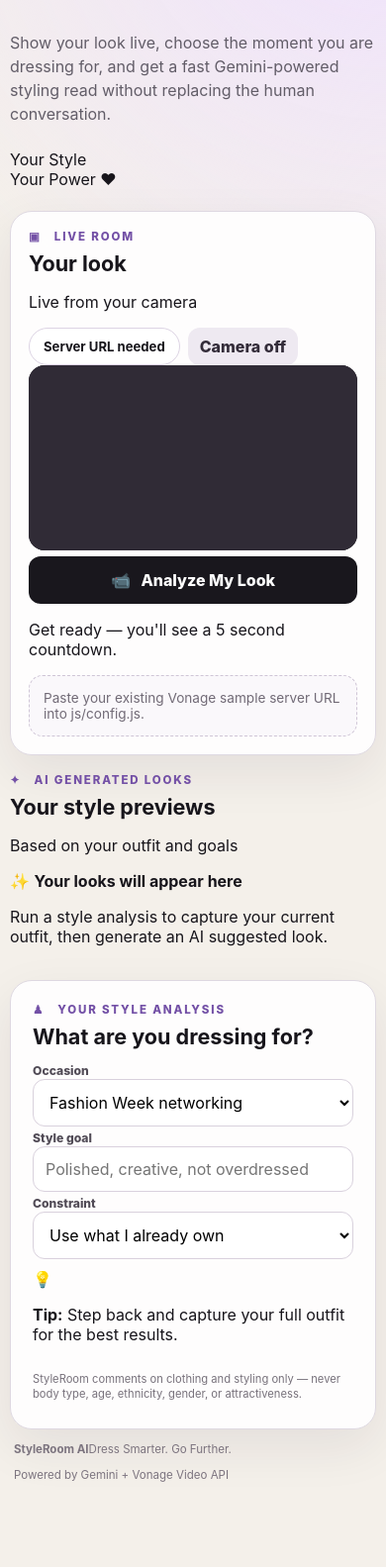
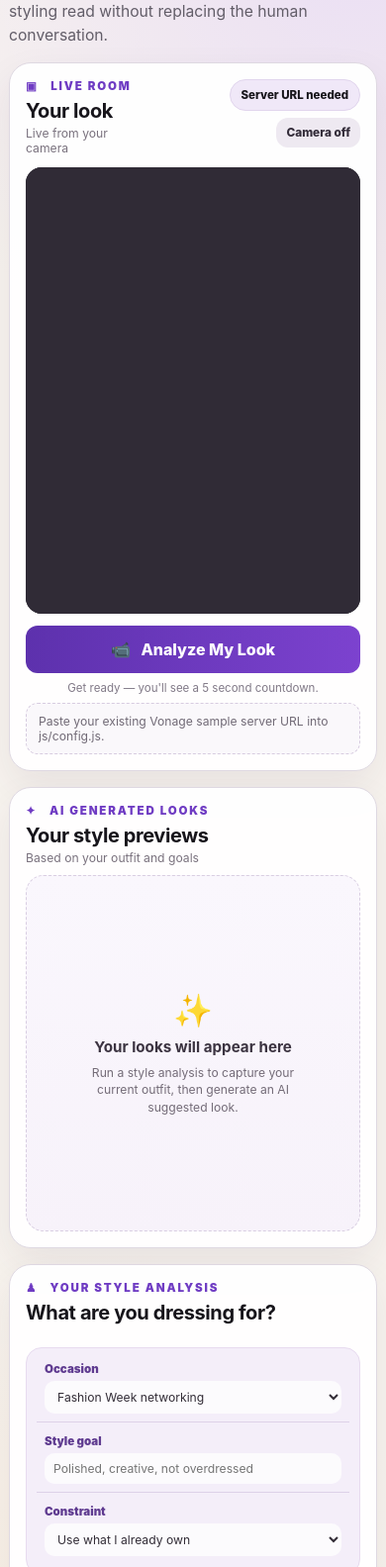
Before and after one commit to ayishagisel/fashionhack, a plain HTML site: page index.html in a window 390 px wide. Shown: the part 154-1737 px from the top of the page at 99% size. Before the commit the page ends 1669 px from the top, so only its background shows below. Drawn offline with Linux system fonts and the light colour scheme; no server answers.

Commit message:
Style portrait live view and stacked AI looks layout

```diff
--- a/css/app.css
+++ b/css/app.css
@@ -1,60 +1,188 @@
 * { box-sizing: border-box; }
-:root { font-family: Inter, ui-sans-serif, system-ui, -apple-system, BlinkMacSystemFont, "Segoe UI", sans-serif; color: #17151b; background: #f4f0ea; }
+:root {
+  font-family: Inter, ui-sans-serif, system-ui, -apple-system, BlinkMacSystemFont, "Segoe UI", sans-serif;
+  color: #17151b;
+  background: #f7f3ee;
+  --purple: #6f3cc3;
+  --purple-dark: #4d2b83;
+  --lavender: #f2eafb;
+  --lavender-2: #eadff7;
+  --border: #ded8e1;
+  --muted: #6d6672;
+  --card: rgba(255,255,255,.95);
+}
 html, body { max-width: 100%; overflow-x: hidden; }
-body { margin: 0; min-height: 100vh; background: radial-gradient(circle at top right, #efe1ff 0, transparent 32%), #f4f0ea; }
+body {
+  margin: 0;
+  min-height: 100vh;
+  background:
+    radial-gradient(circle at 92% 5%, rgba(211,184,255,.34), transparent 26%),
+    radial-gradient(circle at 2% 95%, rgba(255,229,197,.24), transparent 24%),
+    #f7f3ee;
+}
 button, input, select { font: inherit; max-width: 100%; }
-.app-shell { width: min(1440px, calc(100% - 32px)); margin: 0 auto; padding: 28px 0 18px; }
-.hero { display: flex; justify-content: space-between; gap: 24px; align-items: end; margin-bottom: 22px; min-width: 0; }
-.hero > div:first-child { min-width: 0; }
-.eyebrow, .section-kicker { letter-spacing: .16em; font-size: .72rem; font-weight: 800; margin: 0 0 7px; color: #7350a6; }
-h1 { font-size: clamp(2.7rem, 6vw, 5.5rem); line-height: .9; margin: 0; letter-spacing: -.06em; overflow-wrap: anywhere; }
-h2 { margin: 0; font-size: 1.35rem; }
-.lede { max-width: 720px; color: #625d68; font-size: 1rem; line-height: 1.5; margin: 14px 0 0; }
-.status-pill { white-space: nowrap; background: #fff; border: 1px solid #ddd4e4; border-radius: 999px; padding: 10px 14px; font-weight: 700; font-size: .82rem; flex: 0 0 auto; }
-.workspace { display: grid; grid-template-columns: minmax(0, 1.45fr) minmax(300px, .9fr); gap: 18px; align-items: start; width: 100%; }
-.video-card, .stylist-card { min-width: 0; background: rgba(255,255,255,.9); border: 1px solid #ded8e1; border-radius: 22px; box-shadow: 0 18px 50px rgba(41,31,50,.08); }
-.video-card { padding: 18px; }
-.stylist-card { padding: 22px; display: flex; flex-direction: column; gap: 10px; }
-.section-header { display: flex; align-items: center; justify-content: space-between; margin-bottom: 14px; gap: 12px; }
-.room-actions { display: flex; gap: 8px; flex: 0 0 auto; }
-#videos { position: relative; width: 100%; aspect-ratio: 16 / 9; min-height: 320px; max-height: 70vh; background: #19171d; border-radius: 16px; overflow: hidden; }
+button { -webkit-tap-highlight-color: transparent; }
+
+.app-shell { width: min(1540px, calc(100% - 28px)); margin: 0 auto; padding: 18px 0 16px; }
+.hero {
+  display: grid;
+  grid-template-columns: minmax(300px,.95fr) minmax(360px,1.25fr) minmax(180px,.5fr);
+  gap: 28px;
+  align-items: center;
+  margin-bottom: 16px;
+}
+.brand-block { min-width: 0; }
+.eyebrow, .section-kicker {
+  letter-spacing: .16em;
+  font-size: .72rem;
+  font-weight: 900;
+  margin: 0 0 6px;
+  color: var(--purple);
+}
+h1 { font-size: clamp(2.8rem, 5vw, 4.9rem); line-height: .9; margin: 0; letter-spacing: -.06em; }
+h2 { margin: 0; font-size: 1.25rem; letter-spacing: -.02em; }
+.brand-tagline { margin: 7px 0 0; color: #69616d; font-size: .9rem; }
+.lede { color: #625d68; font-size: .98rem; line-height: 1.5; margin: 0; max-width: 680px; }
+.hero-motto { justify-self: end; text-align: right; color: var(--purple); font-weight: 800; font-size: 1.08rem; line-height: 1.05; font-style: italic; transform: rotate(-3deg); }
+.hero-motto span { color: #a579dc; font-style: normal; }
+
+.workspace {
+  display: grid;
+  grid-template-columns: minmax(300px,.92fr) minmax(250px,.62fr) minmax(390px,1.18fr);
+  gap: 16px;
+  align-items: start;
+  width: 100%;
+}
+.panel {
+  min-width: 0;
+  background: var(--card);
+  border: 1px solid var(--border);
+  border-radius: 22px;
+  box-shadow: 0 16px 38px rgba(60,44,72,.08);
+}
+.video-card, .looks-card, .stylist-card { padding: 16px; }
+.panel-header { display: flex; align-items: flex-start; justify-content: space-between; gap: 12px; margin-bottom: 12px; }
+.panel-subtitle { margin: 3px 0 0; color: #7a727e; font-size: .76rem; }
+.room-actions { display: flex; gap: 7px; align-items: center; flex-wrap: wrap; justify-content: flex-end; }
+.status-pill { white-space: nowrap; background: #f0e8f8; border: 1px solid #e1d5ed; border-radius: 999px; padding: 8px 11px; font-weight: 800; font-size: .72rem; }
+.secondary, .primary { border: 0; cursor: pointer; font-weight: 850; border-radius: 12px; }
+.secondary { padding: 9px 12px; background: #eee9f1; color: #332c39; }
+.secondary.compact { padding: 8px 10px; font-size: .74rem; }
+#publish-video-true { display: none; }
+
+#videos {
+  position: relative;
+  width: min(100%, 430px);
+  aspect-ratio: 3 / 4;
+  min-height: 0;
+  margin: 0 auto;
+  background: #19171d;
+  border-radius: 16px;
+  overflow: hidden;
+  box-shadow: inset 0 0 0 1px rgba(255,255,255,.08);
+}
 #subscriber { display: none; position: absolute; inset: 0; width: 100%; height: 100%; }
 #publisher-container { position: absolute; inset: 0; overflow: hidden; z-index: 10; background: #302b36; }
 #publisher { width: 100%; height: 100%; }
+#publisher .OT_video-element,
+#subscriber .OT_video-element,
+#publisher video,
+#subscriber video { width: 100% !important; height: 100% !important; object-fit: cover !important; object-position: center center !important; }
 #videos.has-subscriber #subscriber { display: block; }
-#videos.has-subscriber #publisher-container { inset: auto 14px 14px auto; width: min(34%, 300px); height: auto; aspect-ratio: 4 / 3; border: 2px solid white; border-radius: 14px; box-shadow: 0 10px 30px rgba(0,0,0,.25); }
-.capture-countdown { position: absolute; inset: 0; z-index: 50; display: flex; flex-direction: column; align-items: center; justify-content: center; text-align: center; color: white; background: rgba(16,12,20,.48); pointer-events: none; text-shadow: 0 3px 18px rgba(0,0,0,.75); }
-.capture-countdown strong { display: block; font-size: clamp(9rem, 24vw, 18rem); line-height: .8; font-weight: 900; letter-spacing: -.08em; }
-.countdown-label { font-size: clamp(1.25rem, 3vw, 2.25rem); font-weight: 900; letter-spacing: .12em; margin-bottom: 20px; }
-.countdown-hint { margin-top: 24px; font-size: clamp(1rem, 2vw, 1.5rem); font-weight: 800; }
-.secondary, .primary { border: 0; cursor: pointer; font-weight: 800; border-radius: 12px; }
-.secondary { padding: 9px 12px; background: #eee9f1; color: #332c39; }
-#publish-video-true { display: none; }
-label { font-size: .76rem; font-weight: 800; margin-top: 3px; color: #514b56; }
-select, input { width: 100%; min-width: 0; border: 1px solid #d9d1dd; border-radius: 12px; padding: 12px; background: white; outline: none; }
-select:focus, input:focus { border-color: #7952ad; box-shadow: 0 0 0 3px rgba(121,82,173,.12); }
-.primary { width: 100%; margin-top: 6px; padding: 14px 16px; color: white; background: #19171d; font-size: 1rem; transition: transform .15s ease; white-space: normal; }
-.primary:hover { transform: translateY(-1px); }
+#videos.has-subscriber #publisher-container {
+  inset: auto 12px 12px auto;
+  width: min(35%, 145px);
+  aspect-ratio: 3 / 4;
+  border: 2px solid white;
+  border-radius: 12px;
+  box-shadow: 0 10px 30px rgba(0,0,0,.25);
+}
+.capture-countdown { position: absolute; inset: 0; z-index: 50; display: flex; flex-direction: column; align-items: center; justify-content: center; text-align: center; color: white; background: rgba(16,12,20,.46); pointer-events: none; text-shadow: 0 3px 18px rgba(0,0,0,.8); }
+.capture-countdown strong { display: block; font-size: clamp(8rem, 18vw, 14rem); line-height: .82; font-weight: 950; letter-spacing: -.08em; }
+.countdown-label { font-size: clamp(1rem, 2.4vw, 1.7rem); font-weight: 950; letter-spacing: .12em; margin-bottom: 18px; }
+.countdown-hint { margin-top: 20px; font-size: clamp(.95rem, 1.8vw, 1.25rem); font-weight: 800; }
+
+.primary {
+  width: 100%;
+  margin-top: 12px;
+  padding: 14px 16px;
+  color: white;
+  background: linear-gradient(90deg, #5d31ad, #7c42cf);
+  font-size: 1rem;
+  transition: transform .15s ease, filter .15s ease;
+}
+.primary:hover { transform: translateY(-1px); filter: brightness(1.03); }
 .primary:disabled { opacity: .55; cursor: wait; }
-.microcopy { margin: 2px 0 5px; font-size: .7rem; color: #77717b; line-height: 1.35; }
-.analysis-state, .visualization-state { border: 1px dashed #cfc5d6; background: #faf8fb; border-radius: 14px; padding: 14px; color: #716a76; font-size: .85rem; }
-.report-context { font-size: .78rem; color: #6d6672; line-height: 1.45; padding: 2px 2px 0; overflow-wrap: anywhere; }
-.report-visuals { display: grid; grid-template-columns: repeat(2, minmax(0, 1fr)); gap: 12px; margin-top: 4px; }
-.report-figure { margin: 0; min-width: 0; }
-.report-snapshot, .visualization-image { display: block; width: 100%; aspect-ratio: 4 / 3; object-fit: cover; border-radius: 14px; border: 1px solid #ddd6e2; background: #eee9f1; }
-.report-figure figcaption { margin-top: 5px; font-size: .72rem; font-weight: 800; color: #6d6672; text-transform: uppercase; letter-spacing: .06em; }
-.analysis-result { border-radius: 16px; background: #f4eff8; padding: 16px; max-height: none; overflow: visible; overflow-wrap: anywhere; }
-.analysis-result h3 { margin: 12px 0 4px; font-size: .83rem; letter-spacing: .08em; text-transform: uppercase; color: #694892; }
+.capture-tip { text-align: center; margin: 8px 0 0; font-size: .72rem; color: #817987; }
+.analysis-state { border: 1px dashed #d7cce0; background: #faf8fb; border-radius: 12px; padding: 10px 12px; color: #716a76; font-size: .76rem; margin-top: 8px; }
+
+.looks-card { min-height: 100%; }
+.looks-header { margin-bottom: 10px; }
+.looks-empty { min-height: 520px; border: 1px dashed #d9cee2; border-radius: 18px; background: linear-gradient(180deg,#faf7fd,#f7f2fa); display: flex; flex-direction: column; justify-content: center; align-items: center; text-align: center; padding: 26px 18px; color: #746c78; }
+.looks-empty > span { font-size: 2rem; margin-bottom: 8px; }
+.looks-empty strong { color: #3c3441; font-size: .95rem; }
+.looks-empty p { font-size: .76rem; line-height: 1.45; max-width: 220px; margin: 8px 0 0; }
+.report-visuals { display: flex; flex-direction: column; gap: 16px; }
+.report-figure { margin: 0; min-width: 0; background: #faf7fd; border-radius: 16px; padding: 10px; border: 1px solid #eee5f4; }
+.report-figure figcaption { margin: 0 0 8px; text-align: center; font-size: .82rem; font-weight: 900; color: #2f2934; text-transform: none; letter-spacing: 0; }
+.report-snapshot, .visualization-image { display: block; width: 100%; aspect-ratio: 3 / 4; object-fit: cover; object-position: center; border-radius: 12px; border: 1px solid #ddd6e2; background: #eee9f1; }
+
+.stylist-card { display: flex; flex-direction: column; gap: 11px; }
+.style-inputs { display: grid; grid-template-columns: repeat(3, minmax(0,1fr)); gap: 8px; background: #f4eef9; border: 1px solid #e7dbef; border-radius: 16px; padding: 10px; }
+.field-card { min-width: 0; padding: 4px 8px; border-right: 1px solid #ddd1e8; }
+.field-card:last-child { border-right: 0; }
+label { display: block; font-size: .72rem; font-weight: 900; margin: 0 0 5px; color: #5f3b90; text-align: center; }
+select, input { width: 100%; min-width: 0; border: 0; border-radius: 10px; padding: 8px 9px; background: rgba(255,255,255,.75); outline: none; color: #332d37; font-size: .76rem; text-align: center; }
+select:focus, input:focus { box-shadow: 0 0 0 3px rgba(121,82,173,.13); }
+.report-context { font-size: .78rem; color: #5d5662; line-height: 1.45; padding: 9px 11px; overflow-wrap: anywhere; background: #f7f1fb; border-radius: 12px; border-left: 4px solid var(--purple); }
+.analysis-result { border-radius: 16px; background: #fff; border: 1px solid #ded7e2; padding: 15px 16px; overflow-wrap: anywhere; }
+.analysis-result h3 { margin: 12px 0 4px; font-size: .82rem; letter-spacing: .08em; text-transform: uppercase; color: #65409a; }
 .analysis-result h3:first-child { margin-top: 0; }
-.analysis-result p { margin: 0; line-height: 1.48; font-size: .9rem; }
-.report-actions { display: grid; grid-template-columns: repeat(2, minmax(0, 1fr)); gap: 8px; padding-top: 2px; }
+.analysis-result p { margin: 0; line-height: 1.48; font-size: .83rem; color: #322d35; }
+.visualization-state { border: 1px dashed #d7cce0; background: #faf8fb; border-radius: 12px; padding: 10px 12px; color: #716a76; font-size: .76rem; }
+.report-actions { display: grid; grid-template-columns: 1fr; gap: 8px; }
 .report-button { width: 100%; padding: 12px 14px; background: #eee9f1; white-space: normal; }
-.visualize-button { background: #e7dcf3; color: #3f2e52; }
+.report-button span { display: block; font-size: .66rem; font-weight: 600; opacity: .72; margin-top: 1px; }
+.visualize-button { background: linear-gradient(90deg, #6134b2, #7e44cf); color: white; }
+.styling-tip { display: flex; gap: 8px; align-items: flex-start; background: #f8f4fb; border-radius: 14px; padding: 10px 12px; color: #6d6572; }
+.styling-tip p { margin: 0; font-size: .72rem; line-height: 1.4; }
+.microcopy { margin: 0; font-size: .66rem; color: #817a85; line-height: 1.35; }
 .hidden { display: none !important; }
-.footer-note { display: flex; justify-content: space-between; gap: 12px; color: #7c747f; font-size: .72rem; padding: 13px 4px 0; }
-@media (max-width: 1180px) { .workspace { grid-template-columns: minmax(0, 1.2fr) minmax(290px, .8fr); } #videos { min-height: 300px; } }
-@media (max-width: 980px) { .workspace { grid-template-columns: 1fr; } #videos { aspect-ratio: 16 / 9; min-height: 0; max-height: none; } .hero { align-items: start; flex-direction: column; } .stylist-card { width: 100%; } }
-@media (max-width: 640px) { .app-shell { width: min(100% - 20px, 1440px); padding-top: 18px; } h1 { font-size: clamp(2.6rem, 16vw, 4.6rem); } .section-header { align-items: flex-start; } .report-actions, .report-visuals { grid-template-columns: 1fr; } #videos.has-subscriber #publisher-container { width: 42%; } .footer-note { flex-direction: column; } }
+
+.footer-note { display: flex; justify-content: space-between; gap: 16px; align-items: center; color: #776f7a; font-size: .72rem; padding: 14px 8px 0; }
+.footer-note > div { display: flex; align-items: center; gap: 14px; }
+.footer-note strong { color: var(--purple-dark); font-size: .95rem; }
+.footer-note > div span { border-left: 1px solid #cfc5d6; padding-left: 14px; }
+
+@media (max-width: 1250px) {
+  .workspace { grid-template-columns: minmax(280px,.85fr) minmax(225px,.58fr) minmax(340px,1fr); }
+  .style-inputs { grid-template-columns: 1fr; }
+  .field-card { border-right: 0; border-bottom: 1px solid #ddd1e8; padding-bottom: 8px; }
+  .field-card:last-child { border-bottom: 0; }
+  label, select, input { text-align: left; }
+}
+@media (max-width: 980px) {
+  .hero { grid-template-columns: 1fr; gap: 9px; }
+  .hero-motto { display: none; }
+  .workspace { grid-template-columns: minmax(280px,.9fr) minmax(250px,.75fr); }
+  .stylist-card { grid-column: 1 / -1; }
+  .style-inputs { grid-template-columns: repeat(3,minmax(0,1fr)); }
+  .field-card { border-right: 1px solid #ddd1e8; border-bottom: 0; }
+  .field-card:last-child { border-right: 0; }
+  label, select, input { text-align: center; }
+}
+@media (max-width: 700px) {
+  .app-shell { width: min(100% - 18px, 1540px); padding-top: 14px; }
+  .workspace { grid-template-columns: 1fr; }
+  .stylist-card { grid-column: auto; }
+  #videos { width: min(100%, 410px); }
+  .looks-empty { min-height: 360px; }
+  .style-inputs { grid-template-columns: 1fr; }
+  .field-card { border-right: 0; border-bottom: 1px solid #ddd1e8; }
+  .field-card:last-child { border-bottom: 0; }
+  label, select, input { text-align: left; }
+  .footer-note { flex-direction: column; align-items: flex-start; }
+}
 
 @media print {
   @page { size: letter; margin: 0; }
@@ -68,22 +196,18 @@ select:focus, input:focus { border-color: #7952ad; box-shadow: 0 0 0 3px rgba(12
   .hero { display: block; border-bottom: 3px solid #7350a6; padding: 0 0 14px; margin: 0 0 18px; }
   .hero::after { content: "Personal AI Style Report • Powered by Gemini + Vonage Video API"; display: block; margin-top: 7px; color: #5d5662; font-size: 9pt; letter-spacing: .02em; }
   .hero h1 { font-size: 38pt; line-height: .95; letter-spacing: -.05em; margin: 0; color: #17151b; }
-  .eyebrow, .lede, .status-pill, .video-card, .stylist-card > label, .stylist-card > select, .stylist-card > input, #analyze-look, .microcopy, .analysis-state, .visualization-state, .report-actions, .footer-note, .capture-countdown { display: none !important; }
+  .eyebrow, .lede, .brand-tagline, .hero-motto, .video-card, .looks-header, .looks-empty, .style-inputs, .stylist-card > .panel-header, .microcopy, .analysis-state, .visualization-state, .report-actions, .footer-note, .capture-countdown, .styling-tip { display: none !important; }
   .workspace { display: block; }
-  .stylist-card { border: 0; box-shadow: none; padding: 0; display: block; background: #fff; }
-  .stylist-card > div:first-child { margin-bottom: 10px; }
-  .stylist-card .section-kicker { display: block !important; margin: 0 0 3px; color: #7350a6; font-size: 8.5pt; letter-spacing: .18em; }
-  .stylist-card h2 { font-size: 22pt; line-height: 1.08; margin: 0 0 8px; color: #17151b; }
+  .looks-card, .stylist-card { border: 0; box-shadow: none; padding: 0; background: #fff; }
   .report-context { display: block !important; font-size: 10.5pt; line-height: 1.45; margin: 0 0 14px; padding: 11px 13px; color: #3f3943; background: #f3eef7; border-left: 4px solid #7350a6; border-radius: 5px; }
-  .report-visuals { display: grid !important; grid-template-columns: repeat(2, minmax(0, 1fr)); gap: 16px; margin: 0 0 16px; }
+  .report-visuals { display: grid !important; grid-template-columns: repeat(2,minmax(0,1fr)); gap: 16px; margin: 0 0 16px; }
   .report-visuals .report-figure.hidden { display: none !important; }
-  .report-figure { margin: 0; break-inside: avoid; page-break-inside: avoid; }
-  .report-snapshot, .visualization-image { display: block !important; width: 100%; height: 2.18in; object-fit: cover; object-position: center; border: 1px solid #d6ceda; border-radius: 10px; }
-  .report-figure figcaption { margin-top: 5px; color: #2d2930; font-size: 8.5pt; font-weight: 800; letter-spacing: .07em; text-transform: uppercase; }
+  .report-figure { margin: 0; padding: 0; border: 0; background: #fff; break-inside: avoid; page-break-inside: avoid; }
+  .report-snapshot, .visualization-image { display: block !important; width: 100%; height: 2.55in; aspect-ratio: auto; object-fit: cover; object-position: center; border: 1px solid #d6ceda; border-radius: 10px; }
+  .report-figure figcaption { margin: 0 0 5px; color: #2d2930; font-size: 8.5pt; font-weight: 800; text-align: left; }
   .analysis-result { display: block !important; background: #fff; border: 1px solid #d8d0dc; border-radius: 12px; padding: 20px 22px; box-shadow: none; }
   .analysis-result h3 { color: #17151b; font-size: 13pt; line-height: 1.15; letter-spacing: -.01em; text-transform: none; margin: 14px 0 5px; font-weight: 850; break-after: avoid; page-break-after: avoid; }
   .analysis-result h3:first-child { margin-top: 0; }
   .analysis-result p { color: #2c2830; font-size: 10.7pt; line-height: 1.46; margin: 0; orphans: 3; widows: 3; }
   .analysis-result h3, .analysis-result p { break-inside: avoid; page-break-inside: avoid; }
-  .stylist-card::after { content: "StyleRoom AI • AI-assisted styling guidance • Hackathon MVP"; display: block; border-top: 1px solid #d8d0dc; margin-top: 18px; padding-top: 8px; color: #766f7a; font-size: 8pt; text-align: center; }
 }
```
